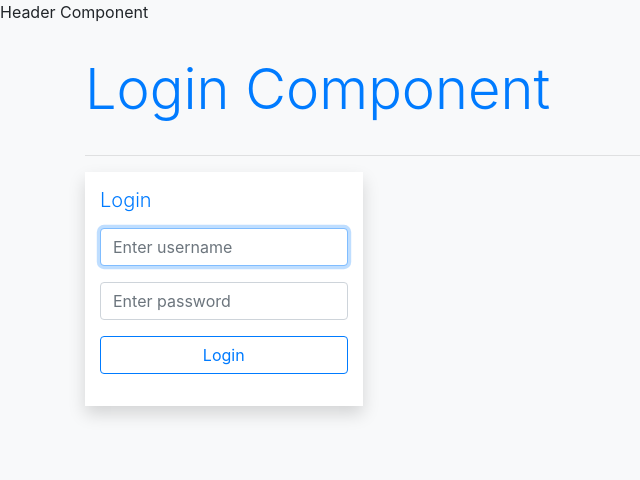
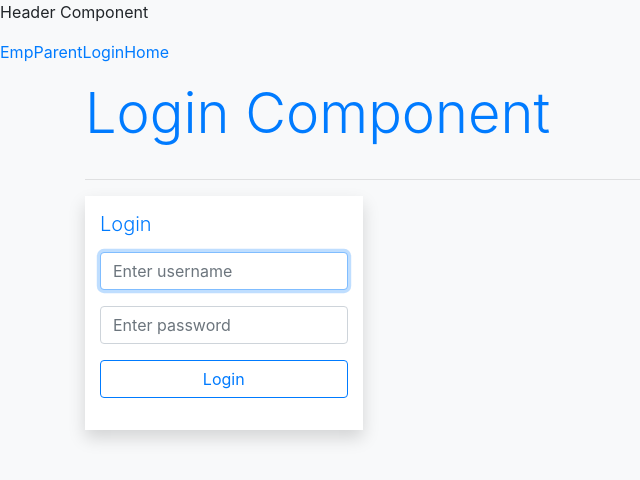
Before and after one commit to vamandeshmukh/deloitte-react-app, a React (Create React App) app: page /login in a window 1280 px wide. Shown: the top 480 px of the page, without its empty margins (0-640 px from the left). Built offline with nearby package versions, Linux system fonts and the light colour scheme.

Commit message:
react-basics

```diff
--- a/src/AppRoutes.js
+++ b/src/AppRoutes.js
@@ -9,11 +9,10 @@ const AppRoutes = () => {
 
     return (
         <div>
+            <BrowserRouter>
                 <div>
                     <Header />
                 </div>
-            <div>
-                <BrowserRouter>
                 <Routes>
                     <Route path="/emp" element={<EmpData />} />
                     <Route path="/home" element={<Home />} />
@@ -24,7 +23,6 @@ const AppRoutes = () => {
                 </Routes>
             </BrowserRouter>
         </div>
-        </div>
     );
 };
 
--- a/src/components/Header.js
+++ b/src/components/Header.js
@@ -1,9 +1,16 @@
+import { Link } from "react-router-dom";
+
+
 
 const Header = () => {
 
     return (
         <div>
             <p>Header Component</p>
+            <Link to='/emp'>Emp</Link>
+            <Link to='/parent'>Parent</Link>
+            <Link to='/login'>Login</Link>
+            <Link to='/home'>Home</Link>
         </div>
     );
 
```
Lines whose indentation alone changed are shown as unchanged.
